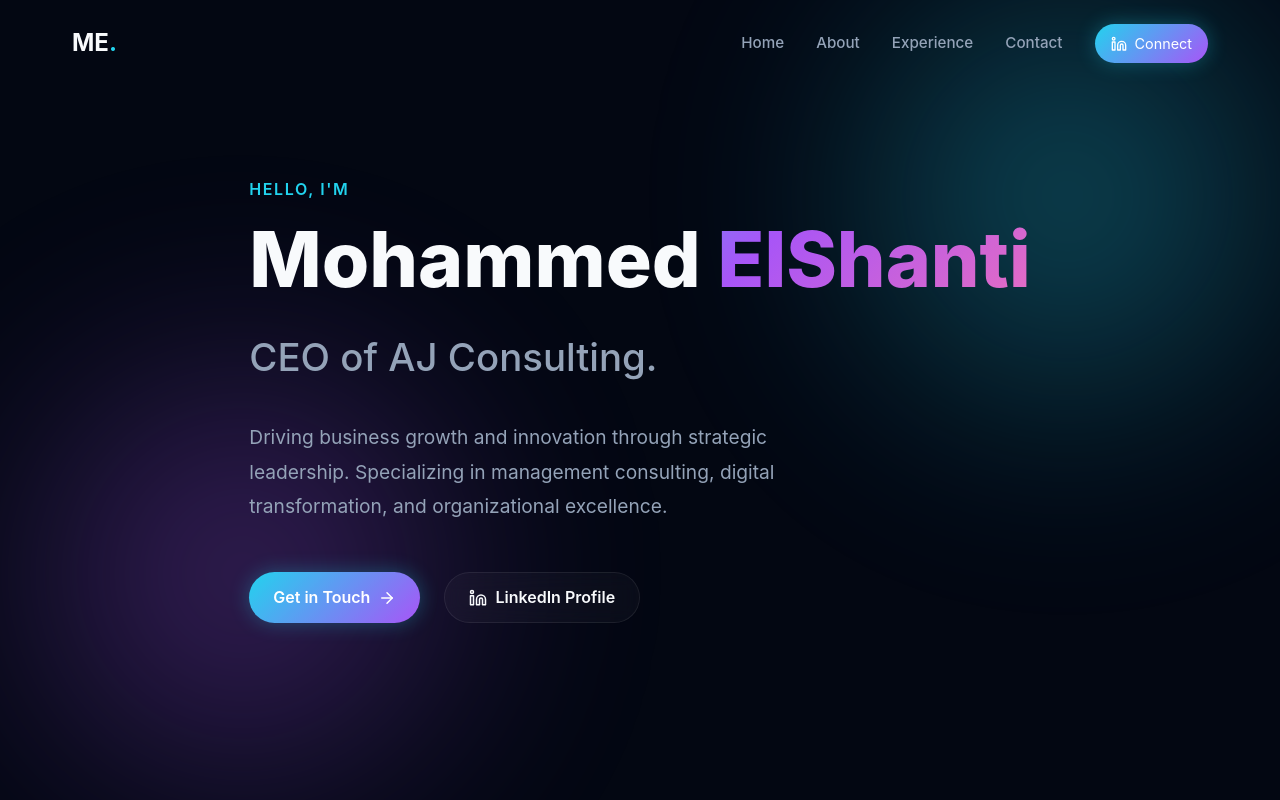
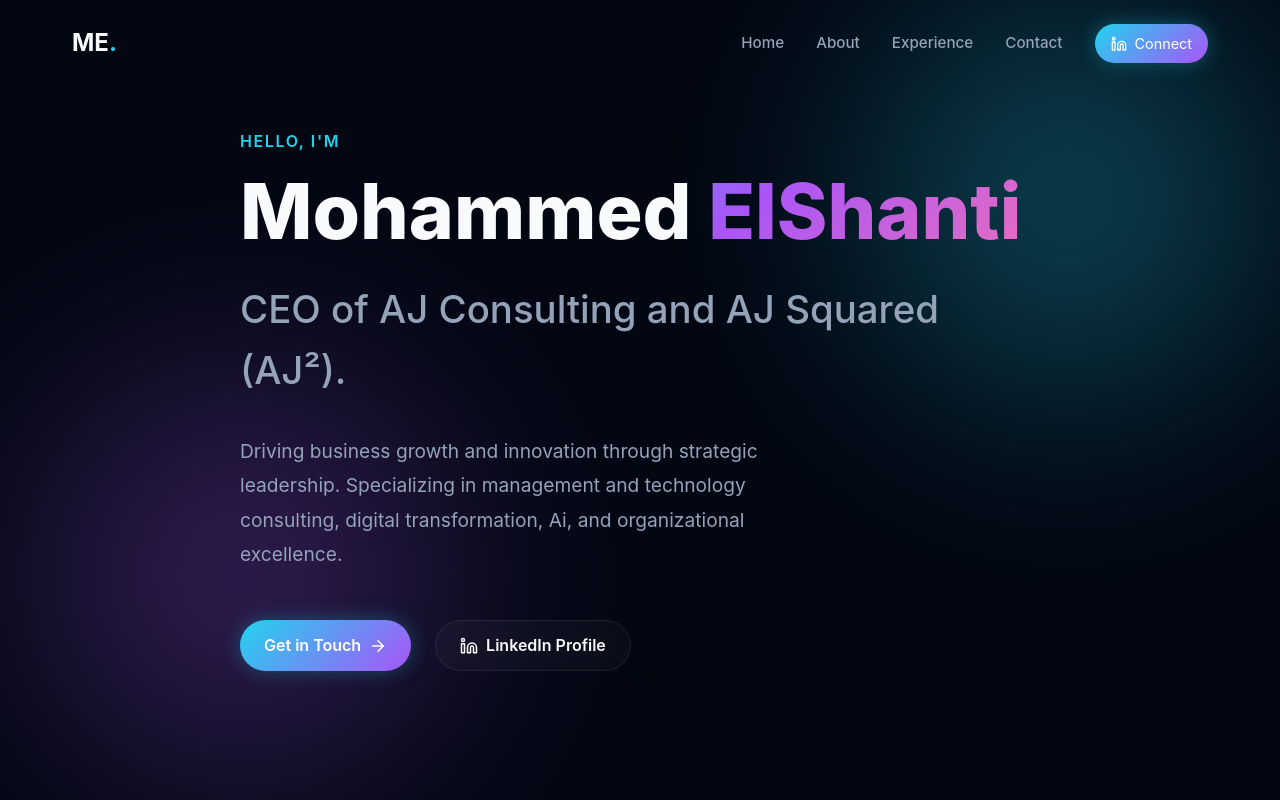
Before and after one commit to moeshanti/personal-landing-page, a React (Vite) app: page / in a window 1280 px wide. Shown: the top 800 px of the page. Built offline with nearby package versions, Linux system fonts and the light colour scheme.

Commit message:
Update CEO description and consulting specialties

```diff
--- a/src/components/Hero.jsx
+++ b/src/components/Hero.jsx
@@ -83,7 +83,7 @@ const Hero = () => {
                             fontWeight: 500,
                         }}
                     >
-                        CEO of AJ Consulting.
+                        CEO of AJ Consulting and AJ Squared (AJ²).
                     </motion.h2>
 
                     <motion.p
@@ -99,7 +99,7 @@ const Hero = () => {
                         }}
                     >
                         Driving business growth and innovation through strategic leadership.
-                        Specializing in management consulting, digital transformation, and organizational excellence.
+                        Specializing in management and technology consulting, digital transformation, Ai, and organizational excellence.
                     </motion.p>
 
                     <motion.div
```
